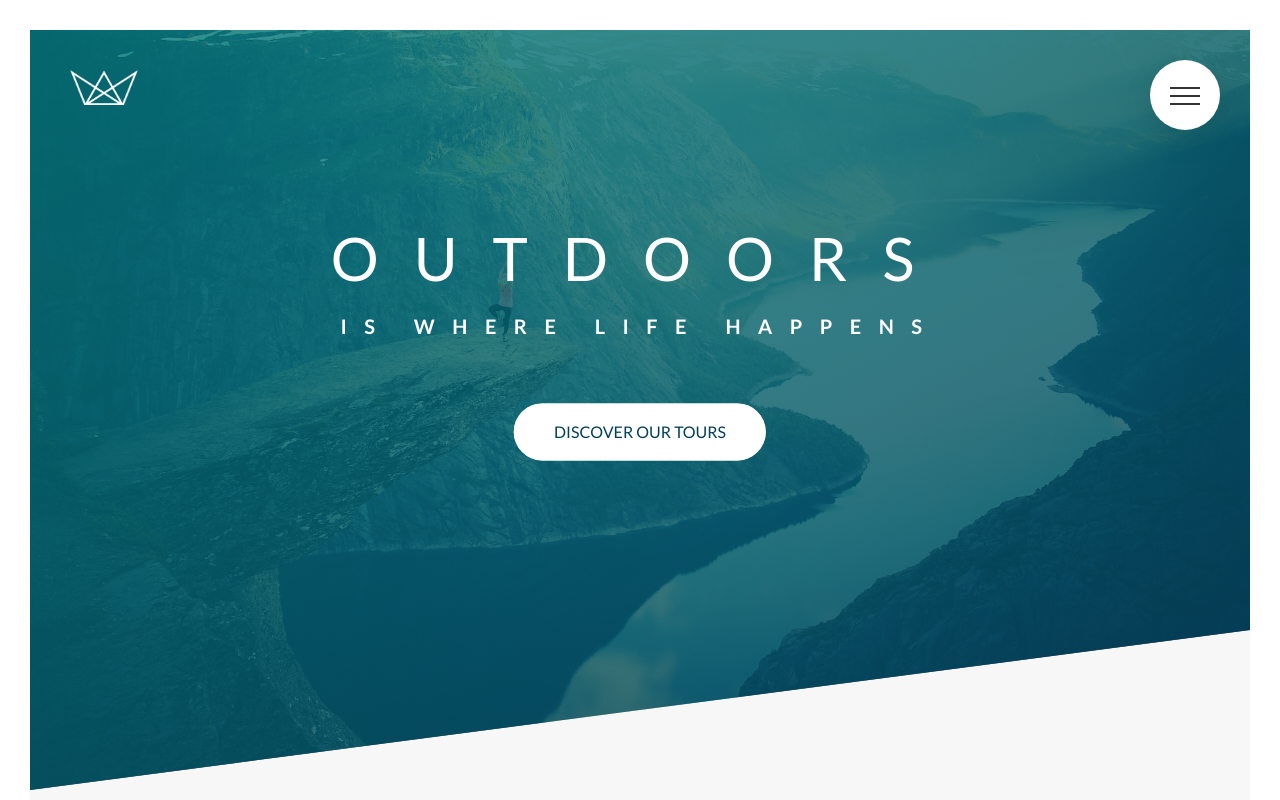
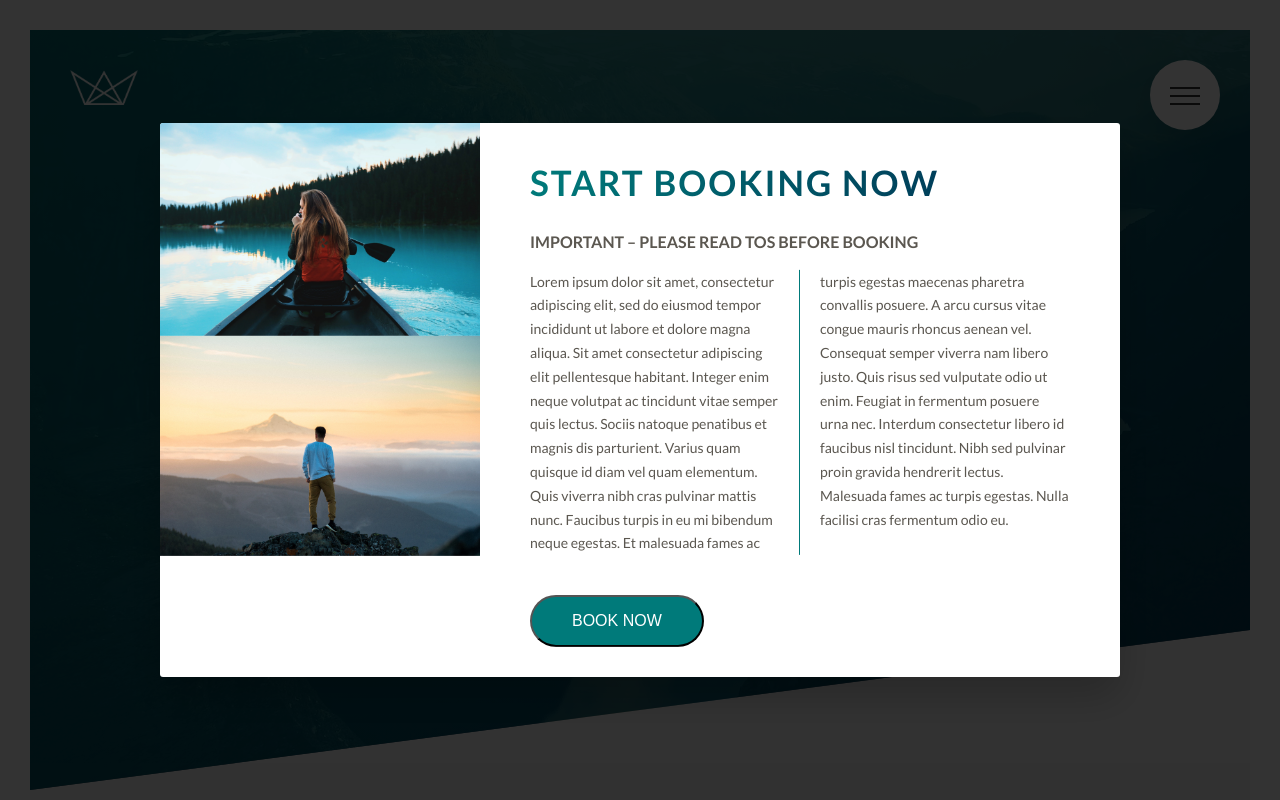
Before and after one commit to ShanClayton/outdoors, a website: page index.html in a window 1280 px wide. Shown: the top 800 px of the page. Drawn offline with Linux system fonts and the light colour scheme.

Commit message:
built popup

```diff
--- a/index.html
+++ b/index.html
@@ -346,6 +346,8 @@
             </div>
         </section>
     </main>
+
+    <!-- FOOTER -->
     <footer class="footer">
         <div class="footer__logo-box">
             <picture class="footer__logo-box">
@@ -369,12 +371,40 @@
             </div>
             <div class="col-1-of-2">
                 <p class="footer__copyright">
-            Built by <a href="https://shanclayton.com" class="footer__link">Shanaun Clayton</a> for learning purposes only using the course <a href="#"
-                class="footer__link">Advanced CSS and Sass</a> by Jonas Schmedtmann.
+                    Built by <a href="https://shanclayton.com" class="footer__link">Shanaun Clayton</a> for learning
+                    purposes only using the course <a href="#" class="footer__link">Advanced CSS and Sass</a> by Jonas
+                    Schmedtmann.
                 </p>
             </div>
         </div>
     </footer>
+
+    <!-- POP UP -->
+    <div class="popup">
+        <div class="popup__content">
+            <div class="popup__left">
+                <img src="img/nat-8.jpg" alt="Tour photo" class="popup__img">
+                <img src="img/nat-9.jpg" alt="Tour photo" class="popup__img">
+            </div>
+            <div class="popup__right">
+                <h2 class="heading-secondary u-margin-bottom-small">Start Booking Now</h2>
+                <h2 class="heading-tertiary u-margin-bottom-small">Important &ndash; Please read TOS before booking</h2>
+                <p class="popup__text">
+                    Lorem ipsum dolor sit amet, consectetur adipiscing elit, sed do eiusmod tempor incididunt ut labore
+                    et dolore magna aliqua. Sit amet consectetur adipiscing elit pellentesque habitant. Integer enim
+                    neque volutpat ac tincidunt vitae semper quis lectus. Sociis natoque penatibus et magnis dis
+                    parturient. Varius quam quisque id diam vel quam elementum. Quis viverra nibh cras pulvinar mattis
+                    nunc. Faucibus turpis in eu mi bibendum neque egestas. Et malesuada fames ac turpis egestas maecenas
+                    pharetra convallis posuere. A arcu cursus vitae congue mauris rhoncus aenean vel. Consequat semper
+                    viverra nam libero justo. Quis risus sed vulputate odio ut enim. Feugiat in fermentum posuere urna
+                    nec. Interdum consectetur libero id faucibus nisl tincidunt. Nibh sed pulvinar proin gravida
+                    hendrerit lectus. Malesuada fames ac turpis egestas. Nulla facilisi cras fermentum odio eu.
+                </p>
+                <button class="btn btn--blue btn--animated">Book Now</button>
+            </div>
+        </div>
+    </div>
+
 </body>
 
 </html>
--- a/sass/abstracts/_mixins.scss
+++ b/sass/abstracts/_mixins.scss
@@ -12,3 +12,14 @@
     left: 50%;
     transform: translate(-50%, -50%);
 }
+
+@mixin absCenter {
+    position: absolute;
+    top: 50%;
+    left: 50%;
+    transform: translate(-50%, -50%);
+    -webkit-transform: translate(-50%, -50%);
+    -moz-transform: translate(-50%, -50%);
+    -ms-transform: translate(-50%, -50%);
+    -o-transform: translate(-50%, -50%);
+}
--- /dev/null
+++ b/sass/components/_popup.scss
@@ -0,0 +1,50 @@
+.popup {
+    height: 100vh;
+    width: 100%;
+    position: fixed;
+    top: 0;
+    left: 0;
+    background-color: rgba($color-black, .8);
+    z-index: 9999;
+
+    &__content {
+        @include absCenter;
+        width: 75%;
+        background-color: $color-white;
+        box-shadow: 0 2rem 4rem rgba($color-black, .2);
+        border-radius: 3px;
+        -webkit-border-radius: 3px;
+        -moz-border-radius: 3px;
+        -ms-border-radius: 3px;
+        -o-border-radius: 3px;
+        display: table;
+        overflow: hidden;
+    }
+//aligning content side by side photo/text
+    &__left {
+        width: 33.333333%;
+        display: table-cell;
+    }
+
+    &__right {
+        width: 66.666667%;
+        display: table-cell;
+        vertical-align: middle;
+        padding: 3rem 5rem;
+    }
+
+    &__img {
+        display: block;
+        width: 100%;
+
+    }
+
+    &__text {
+        font-size: 1.4rem;
+        margin-bottom: 4rem;
+        //column layout
+        column-count: 2;
+        column-gap: 4rem;
+        column-rule: 1px solid $color-primary-light;
+    }
+}
--- a/sass/main.scss
+++ b/sass/main.scss
@@ -13,6 +13,7 @@
 @import "components/composition";
 @import "components/feature-box";
 @import "components/form";
+@import "components/popup";
 @import "components/story";
 
 
```
Also changed, not shown: css/style.css. Lines whose indentation alone changed are shown as unchanged.
